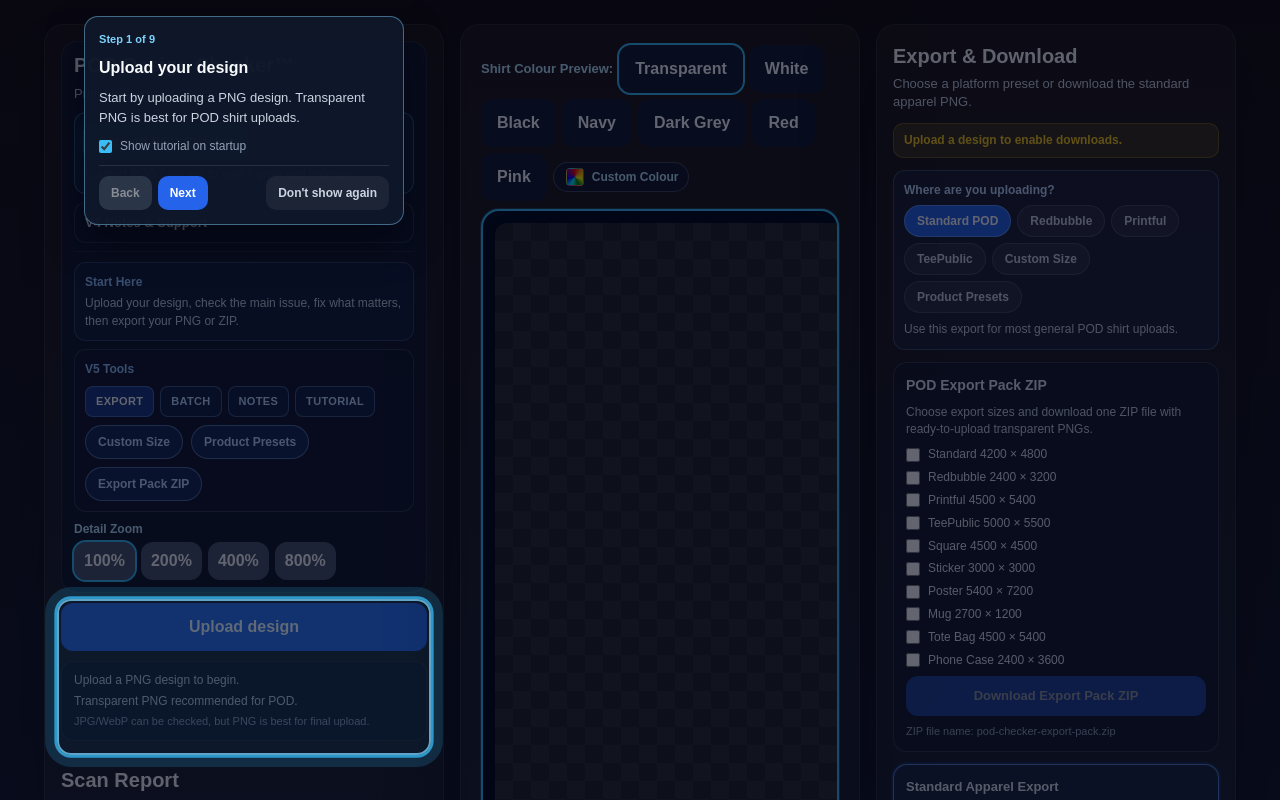
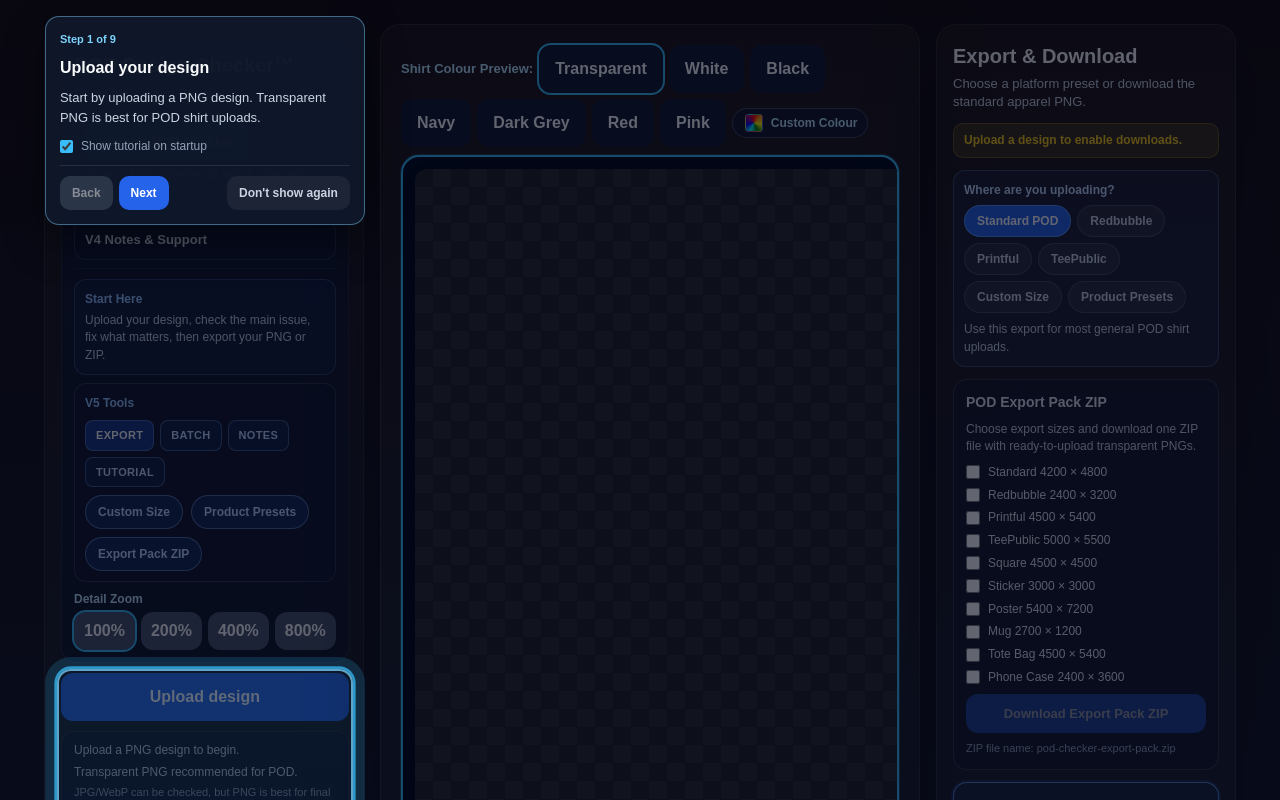
Before and after one commit to noobmacker-creator/pod-design-checker, a Next.js app: page / in a window 1280 px wide. Shown: the top 800 px of the page. Built offline with nearby package versions, Linux system fonts and the light colour scheme.

Commit message:
Keep three-column layout with larger centre preview

```diff
--- a/app/page.tsx
+++ b/app/page.tsx
@@ -2180,21 +2180,22 @@ Generated by POD Design Checker V5.
         ::-webkit-scrollbar-thumb:hover {
           background: linear-gradient(180deg, #67e8f9, #60a5fa);
         }
+        .pod-main-grid {
+          display: grid;
+          grid-template-columns: minmax(0, 320px) minmax(0, 1fr) minmax(0, 300px);
+          gap: 16px;
+        }
+        @media (max-width: 900px) {
+          .pod-main-grid {
+            grid-template-columns: 1fr;
+          }
+        }
       `}</style>
 
       <StartupTutorial open={tutorialOpen} onOpenChange={setTutorialOpen} />
 
-<div style={{ width: '100%', padding: '0 20px' }}>
-
-
-        <div
-          style={{
-            display: 'grid',
-            gridTemplateColumns: '400px minmax(0, 1fr) 360px',
-gap: 16,
-          }}
-        >
-         <div style={{ minWidth: 0, width: '100%', maxWidth: '100%' }}>
+<div className="pod-main-grid" style={{ width: '100%', padding: '0 20px' }}>
+         <div style={{ minWidth: 0, width: '100%', maxWidth: '100%', overflow: 'hidden' }}>
          <ScanResultsPanel
   file={file}
   uploadInputKey={uploadInputKey}
@@ -2237,6 +2238,7 @@ gap: 16,
 />
 </div>
 
+<div style={{ minWidth: 0, width: '100%', maxWidth: '100%' }}>
           <DesignPreviewPanel
   previewCanvasRef={previewCanvasRef}
   previewCanvasW={previewCanvasW}
@@ -2247,6 +2249,9 @@ gap: 16,
   setActionMessage={setActionMessage}
   isScanning={isScanning}
 />
+</div>
+
+<div style={{ minWidth: 0, width: '100%', maxWidth: '100%' }}>
 <IssueBucketsPanel
   img={img}
   checks={checks}
@@ -2280,10 +2285,10 @@ gap: 16,
   productPresetsFocusToken={productPresetsFocusToken}
   exportPackZipFocusToken={exportPackZipFocusToken}
 />
-        </div>
+</div>
+      </div>
 
       <canvas ref={analysisCanvasRef} style={{ display: 'none' }} />
-      </div>
     </main>
   );
 }
```
